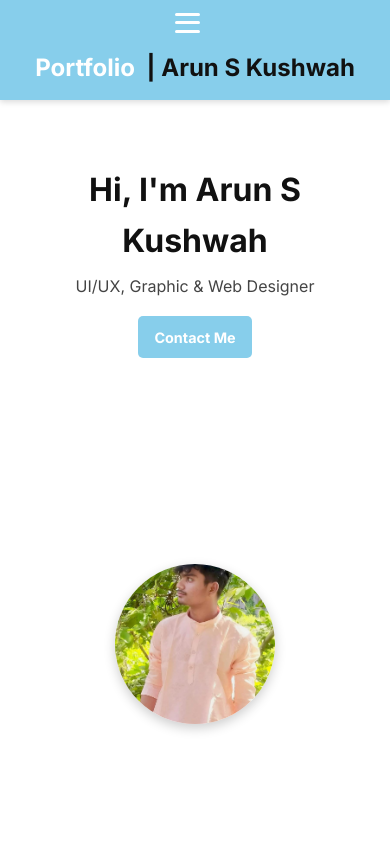
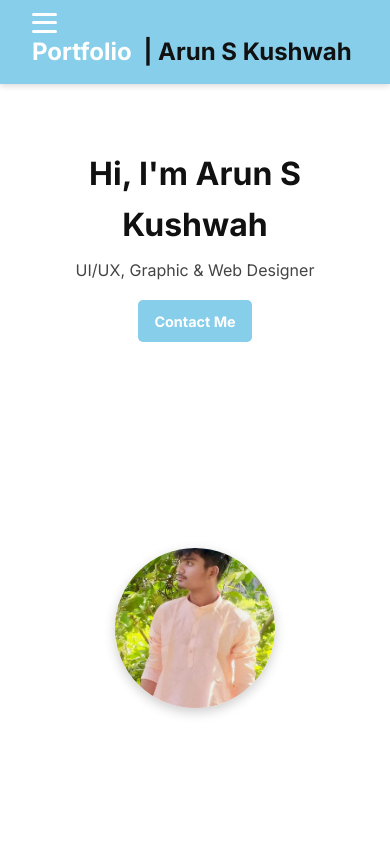
Before and after one commit to ATG-007/myportfolio, a plain HTML site: page index.html in a window 390 px wide. Shown: the top 844 px of the page. Drawn offline with Linux system fonts and the light colour scheme.

Commit message:
Update index.css

```diff
--- a/index.css
+++ b/index.css
@@ -426,9 +426,12 @@ section h2 {
     text-align: center;
   }
   .nav-container {
-    flex-direction: column;
-    gap: 1rem;
-  }
+    flex-direction: row;          /* keep in a row */
+    justify-content: space-between; /* spread hamburger and logo */
+    align-items: center;
+    gap: 0;
+}
+
   .nav-links {
     justify-content: center;
   }
```
